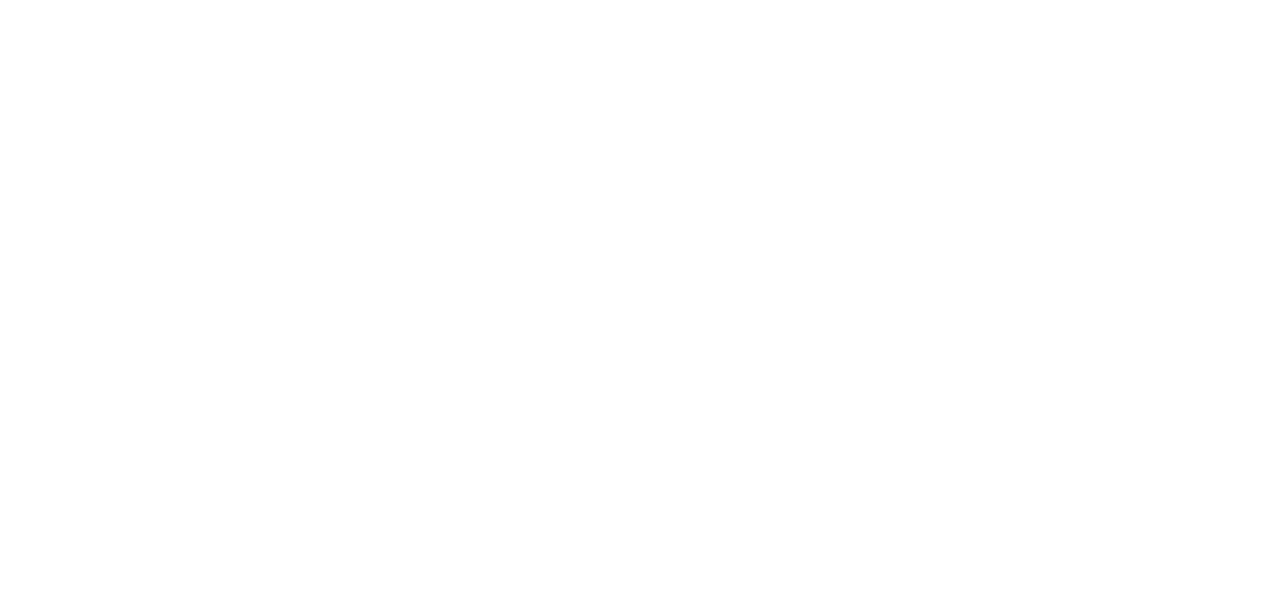
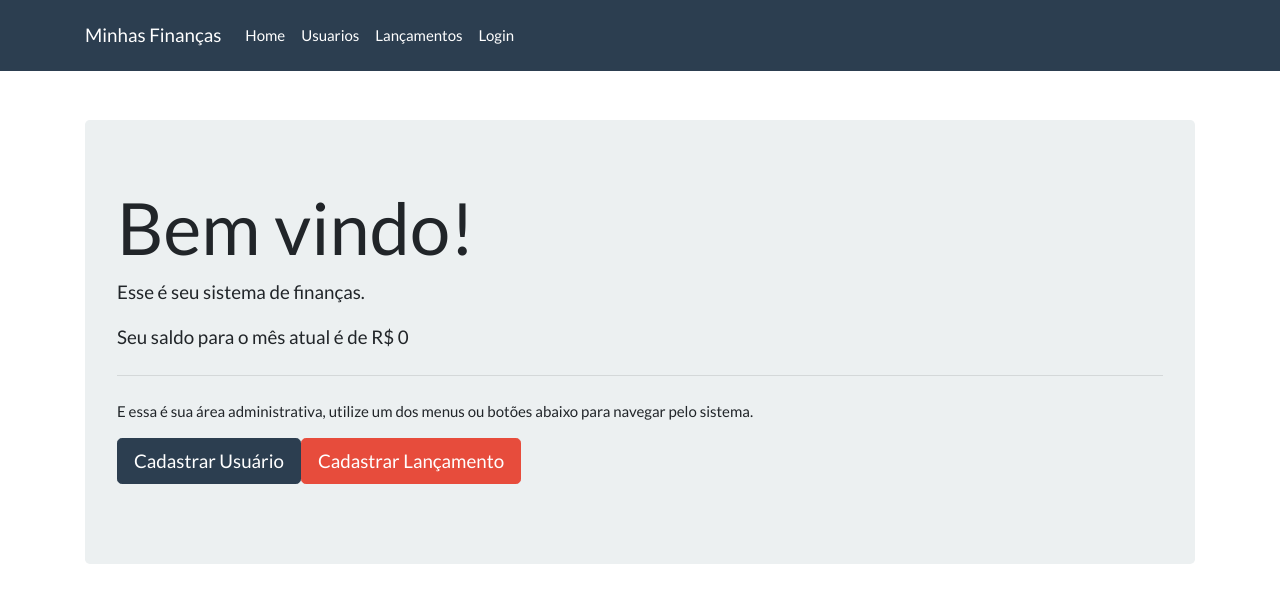
Before and after one commit to LucasLeonardi/Financas-app, a React (Create React App) app: page /#/home in a window 1280 px wide. Shown: the top 602 px of the page. Built offline with nearby package versions, Linux system fonts and the light colour scheme.

Commit message:
Pagina Home e implementação da Navbar

```diff
--- /dev/null
+++ b/src/Components/navbar.js
@@ -0,0 +1,40 @@
+import React from 'react'
+import NavbarItem from './navbarItem'
+
+function Navbar(){
+    return(
+        <div className="navbar navbar-expand-lg fixed-top navbar-dark bg-primary">
+            <div className="container">
+                <a href="https://bootswatch.com/" className="navbar-brand">Minhas Finanças</a>
+
+                <button className="navbar-toggler"
+                        type="button"
+                        data-toggle="collapse"
+                        data-target="#navbarResponsive"
+                        aria-controls="navbarResponsive"
+                        aria-expanded="false"
+                        aria-label="Toggle navigation">
+
+                    <span className="navbar-toggler-icon"></span>
+
+                </button>
+
+                <div className="collapse navbar-collapse" id="navbarResponsive">
+                    <ul className="navbar-nav">
+
+                        <NavbarItem href="#/home" label="Home" />
+
+                        <NavbarItem href="#/cadastro" label="Usuarios"/>
+
+                        <NavbarItem href="#/" label="Lançamentos"/>
+
+                        <NavbarItem href="#/login" label="Login"/>
+
+                    </ul>
+                </div>
+            </div>
+        </div>
+    )
+}
+
+export default Navbar
--- /dev/null
+++ b/src/Components/navbarItem.js
@@ -0,0 +1,11 @@
+import React from 'react'
+
+function NavbarItem(props){
+    return(
+        <li className="nav-item">
+            <a className="nav-link" href={props.href}>{props.label}</a>
+        </li>
+    )
+}
+
+export default NavbarItem
--- a/src/Views/cadastro.js
+++ b/src/Views/cadastro.js
@@ -1,6 +1,7 @@
 import React from 'react'
 import Card from '../Components/card'
 import FormGroup from '../Components/forme-group'
+import { withRouter } from 'react-router-dom';
 
 class Cadastro extends React.Component{
 
@@ -15,10 +16,13 @@ class Cadastro extends React.Component{
         console.log(this.state)
     }
 
+    encaminharLogin = () => {
+        this.props.history.push('/login')
+    }
+
 
     render(){
         return(
-            <div className="container">
                 <Card title="Cadastro de Usuario">
                     <div class="row">
                         <div class="col-lg-12">
@@ -57,7 +61,7 @@ class Cadastro extends React.Component{
                                     Registrar
                                 </button>
 
-                                <button type="button" className="btn btn-danger">
+                                <button onClick={this.encaminharLogin} type="button" className="btn btn-danger">
                                     Cancelar
                                 </button>
 
@@ -65,9 +69,8 @@ class Cadastro extends React.Component{
                         </div>
                     </div>
                 </Card>
-            </div>
         )
     }
 }
 
-export default Cadastro
+export default withRouter (Cadastro)
--- /dev/null
+++ b/src/Views/home.js
@@ -0,0 +1,37 @@
+import React from 'react';
+
+
+class Home extends React.Component{
+
+    state = {
+        valor: 0
+    }
+
+    render(){
+        return(
+            <div className="jumbotron">
+                <h1 className="display-3">Bem vindo!</h1>
+                <p className="lead">Esse é seu sistema de finanças.</p>
+                <p className="lead">Seu saldo para o mês atual é de R$ {this.state.valor}</p>
+                <hr className="my-4"/>
+                <p>E essa é sua área administrativa, utilize um dos menus ou botões abaixo para navegar pelo sistema.</p>
+                <p className="lead">
+                    <a  className="btn btn-primary btn-lg"
+                        href="#/cadastro"
+                        role="button">
+                        <i className="fa fa-users"></i>
+                            Cadastrar Usuário
+                    </a>
+                    <a  className="btn btn-danger btn-lg"
+                        href="#/"
+                        role="button">
+                        <i className="fa fa-users"></i>
+                            Cadastrar Lançamento
+                    </a>
+                </p>
+            </div>
+        )
+    }
+}
+
+export default Home
--- a/src/Views/login.js
+++ b/src/Views/login.js
@@ -1,6 +1,7 @@
 import React from 'react'
 import Card from '../Components/card'
 import FormGroup from '../Components/forme-group'
+import { withRouter } from 'react-router-dom';
 
 
 class Login extends React.Component{
@@ -15,9 +16,12 @@ class Login extends React.Component{
         console.log('Senha: ', this.state.senha)
     }
 
+    encaminharCadastro = () =>{
+        this.props.history.push('/cadastro')
+    }
+
     render(){
         return(
-            <div className="container">
                 <div className="row">
                     <div className="col-md-6" style={{position : 'relative', left : '300px'}}>
                         <div className="bs-docs-section">
@@ -44,7 +48,7 @@ class Login extends React.Component{
                                                             placeholder="Password" />
                                                 </FormGroup>
                                                 <button onClick={this.entrar} className="btn btn-success">Entrar</button>
-                                                <button className="btn btn-danger">Cadastrar</button>
+                                                <button onClick={this.encaminharCadastro} className="btn btn-danger">Cadastrar</button>
                                             </fieldset>
                                         </div>
                                     </div>
@@ -53,9 +57,8 @@ class Login extends React.Component{
                         </div>
                     </div>
                 </div>
-            </div>
         )
     }
 }
 
-export default Login
+export default withRouter (Login)
--- a/src/main/App.js
+++ b/src/main/App.js
@@ -1,17 +1,18 @@
 import React from 'react';
-
-import Login from '../Views/login';
 import 'bootswatch/dist/flatly/bootstrap.css';
 import '../custom.css';
-import Cadastro from '../Views/cadastro';
 import Rotas from './rotas';
+import Navbar from '../Components/navbar';
 
 class App extends React.Component {
   render(){
     return(
-      <div>
+      <>
+      <Navbar/>
+      <div className="container">
         <Rotas />
       </div>
+      </>
     )
   }
 
--- a/src/main/rotas.js
+++ b/src/main/rotas.js
@@ -2,12 +2,14 @@ import React from 'react'
 
 import { Route, Switch, HashRouter } from 'react-router-dom'
 import Cadastro from '../Views/cadastro'
+import Home from '../Views/home'
 import Login from '../Views/login'
 
 function Rotas(){
     return(
         <HashRouter>
             <Switch>
+                <Route path="/home" component={Home}/>
                 <Route path="/login" component={Login}/>
                 <Route path="/cadastro" component={Cadastro}/>
             </Switch>
```
